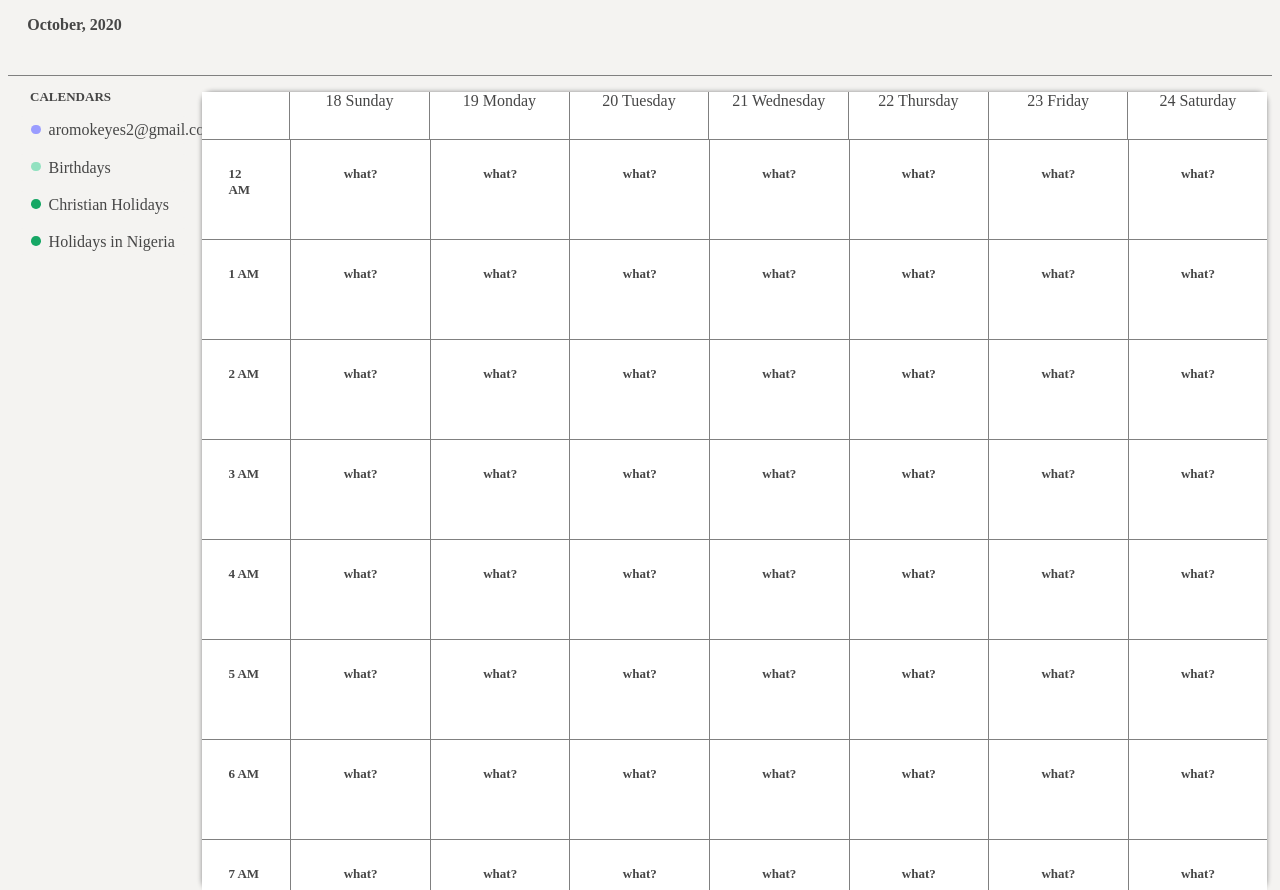
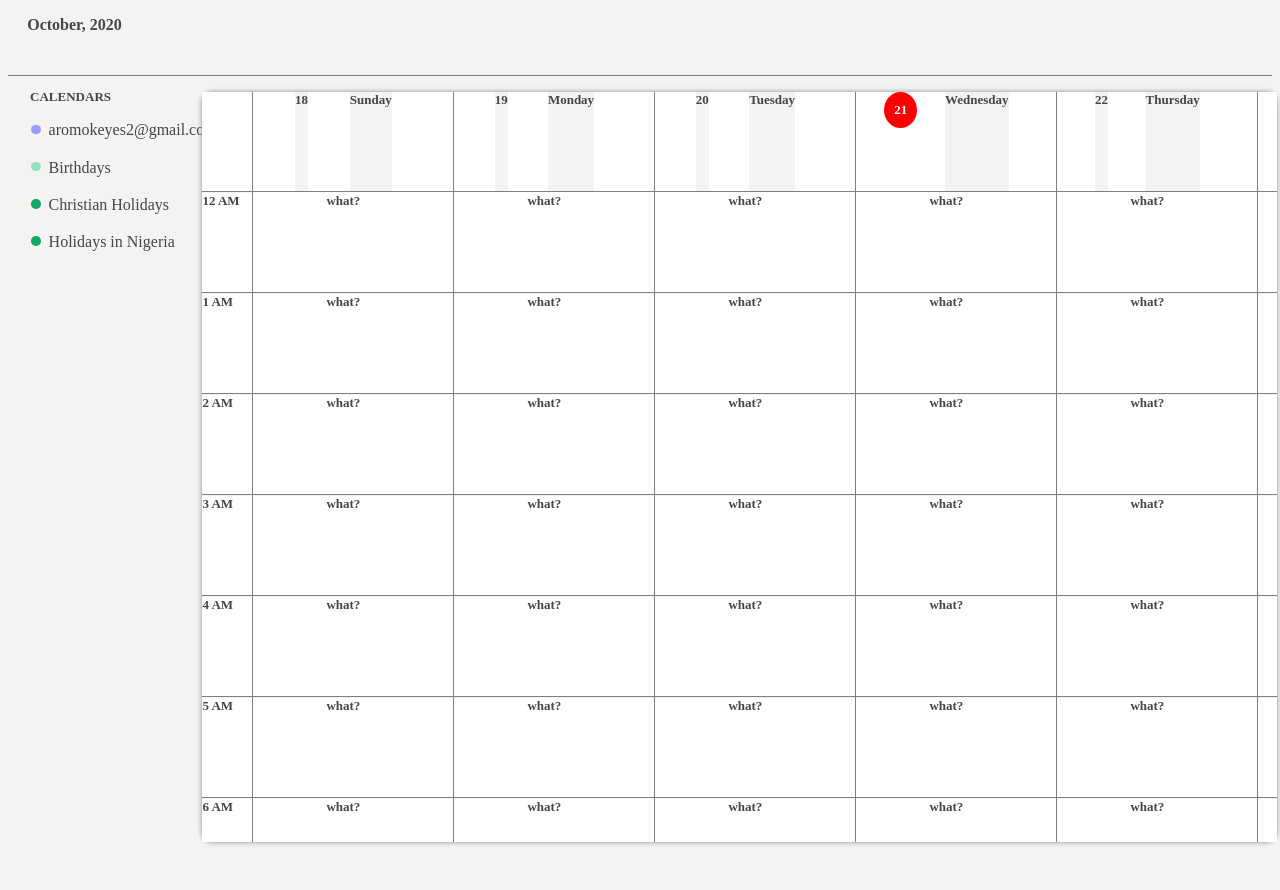
Before and after one commit to Seyi-Keye/calendar-challenge, a React app: page / in a window 1280 px wide. After the commit the page ends 867 px from the top, so only its background shows below. Built offline with nearby package versions, Linux system fonts and the light colour scheme.

Commit message:
feat: redesign calendar view and highlight active day

```diff
--- a/src/client/calendar.scss
+++ b/src/client/calendar.scss
@@ -117,17 +117,38 @@ hr {
   border-left: 1px solid grey;
   text-align: center;
   background-color: white;
-  // padding: 1em;
 }
 
 .timeslot {
   background-color: white;
-  padding: 2em;
+  padding-right: 20px;
   font-size: small;
   font-weight: 600;
-  &.events {
-    position: relative;
-    height: 100px;
-    border-bottom: 1px solid grey;
-  }
+  max-width: 200px;
+  min-width: 200px;
+  position: relative;
+  height: 100px;
+  border-bottom: 1px solid grey;
+  margin-bottom: 1px;
+  justify-content: space-evenly;
+  display: flex;
 }
+.time {
+  background-color: white;
+  font-size: small;
+  font-weight: 600;
+  max-width: 100px;
+  min-width: 50px;
+  position: relative;
+  height: 100px;
+  border-bottom: 1px solid grey;
+  margin-bottom: 1px;
+}
+
+.active {
+  height: min-content;
+  background-color: red;
+  color: white;
+  padding: 10px;
+  border-radius: 50%;
+}
--- a/src/client/components/Content.jsx
+++ b/src/client/components/Content.jsx
@@ -1,5 +1,6 @@
 import React from 'react';
 import {
+  getDateToday,
   getDay,
   getDifferenceInMinutes,
   getTheMinutes,
@@ -29,9 +30,11 @@ const Content = (props) => {
     );
 
   const timeConverter = () =>
-    range(0, 24, 1).map((x) => {
+    range(-1, 24, 1).map((x) => {
       let time = null;
-      if (x === 0) {
+      if (x == -1) {
+        time = '';
+      } else if (x === 0) {
         time = '12 AM';
       } else if (x < 12) {
         time = `${x} AM`;
@@ -39,14 +42,14 @@ const Content = (props) => {
         time = `${x - 12} PM`;
       }
       return (
-        <div className="timeslot events" key={x}>
+        <div className="time" key={x}>
           {time}
         </div>
       );
     });
 
   const getHeightOfEvent = (startTime, endTime) => {
-    const height = getDifferenceInMinutes(startTime, endTime);
+    const height = getDifferenceInMinutes(endTime, startTime);
     return (height / 60) * 100;
   };
 
@@ -63,35 +66,44 @@ const Content = (props) => {
       });
 
       if (currentDayEvents.length) {
-        return currentDayEvents.map((event, i) => {
-          let { summary, start, end } = event;
+        return (
+          <div className="timeslot" key={hour}>
+            {currentDayEvents.map((event, i) => {
+              let { summary, start, end, backgroundColor } = event;
               let startDate = start.dateTime;
               // || start.date;
               const endDate = end.dateTime;
               // || end.date ;
               let eventHeight = getHeightOfEvent(startDate, endDate);
               let startPosition = (getTheMinutes(startDate) / 60) * 100;
+              let width = (1 / currentDayEvents.length) * 90;
+              let display = width !== 100 ? 'inline' : 'block';
               return (
-            <div className="timeslot events" key={i}>
                 <div
+                  key={i}
                   style={{
-                  height: eventHeight + 'px',
+                    height: eventHeight,
+                    display,
                     position: 'absolute',
-                  width: '100%',
+                    width: width + '%',
                     top: startPosition,
-                  backgroundColor: 'blue',
+                    left: i * width + '%',
+                    backgroundColor: backgroundColor,
                     color: 'white',
+                    zIndex: 99,
+                    borderRadius: '5px',
                   }}
                 >
                   {summary + ' time=='}
                 </div>
+              );
+            })}
           </div>
         );
-        });
       }
 
       return (
-        <div className="timeslot events" key={hour}>
+        <div className="timeslot" key={hour}>
           {' '}
           what?
         </div>
@@ -99,23 +111,25 @@ const Content = (props) => {
     });
   };
 
+  const currentDate = (i) => {
+    if (getDay(getWeek[i]) === getDateToday()) {
+      return <div className="active">{getDay(getWeek[i])}</div>;
+    }
+    return <div>{getDay(getWeek[i])}</div>;
+  };
+
   return (
     <div className="calendar">
-      <div className="weekdays with-text">
-        {getWeek.map((weekday, i) => {
-          return (
-            <div className="weekday" key={weekday}>
-              {getDay(weekday)} {weekdays[i]}
-            </div>
-          );
-        })}
-      </div>
       <div className="layout">
         <div>{timeConverter()}</div>
         <div className="weekdays">
           {weekdays.map((weekday, i) => {
             return (
               <div className="weekday" key={weekday}>
+                <div className="timeslot" key={weekday}>
+                  {currentDate(i)}
+                  <div> {weekday}</div>
+                </div>
                 <div>{eventConverter(selectedEvents, getWeek[i])}</div>
               </div>
             );
--- a/src/client/date.js
+++ b/src/client/date.js
@@ -1,4 +1,4 @@
-import { differenceInMinutes, eachDayOfInterval, endOfWeek, getHours, getMinutes, startOfWeek } from 'date-fns'
+import { differenceInMinutes, eachDayOfInterval, endOfWeek, getDate, getHours, getMinutes, startOfWeek } from 'date-fns'
 
 export const getWeekDates = () => {
   let startOf = startOfWeek(new Date());
@@ -14,6 +14,7 @@ export const getThisYear = (date) => date.getUTCFullYear();
 export const getTheHour = (date) => getHours(new Date(date));
 export const getDifferenceInMinutes = (startTime, endTime) => differenceInMinutes(new Date(startTime), new Date(endTime));
 export const getTheMinutes = (date) => getMinutes(new Date(date));
+export const getDateToday = () => getDate(new Date());
 
 export const isSameDay = (day1, day2) => getDay(new Date(day1)) === getDay(new Date(day2));
 export const isSameHour = (hour1, hour2) => getTheHour(hour1) === hour2;
--- a/src/client/mock.json
+++ b/src/client/mock.json
@@ -10,18 +10,94 @@
       "etag": "3206432205168000",
       "id": "17jahk74u2r79ih35in4nv81ft",
       "visibility": "public",
-      "category": "aromokeyes2@gmail.com"
-    }, {
-      "description": "Managing conflict",
-      "summary": "Soro",
+      "category": "aromokeyes2@gmail.com",
+      "backgroundColor": "#9a9cff"
+    },
+    {
+      "description": "A conversation",
+      "summary": "achievement",
       "status": "confirmed",
       "start": {"dateTime": "2020-10-21T16:30:00+01:00", "date": "2020-10-29"},
       "end": {"dateTime": "2020-10-21T17:30:00+01:00", "date": "2020-10-29"},
       "etag": "3206432205168000",
       "id": "17jahk74u2r79ih35in4nv81ft",
       "visibility": "public",
-      "category": "aromokeyes2@gmail.com"
-    }]
+      "category": "aromokeyes2@gmail.com",
+      "backgroundColor": "#16a765"
+    },
+    {
+      "description": "A conversation",
+      "summary": "stupid",
+      "status": "confirmed",
+      "start": {"dateTime": "2020-10-21T16:30:00+01:00", "date": "2020-10-29"},
+      "end": {"dateTime": "2020-10-21T17:30:00+01:00", "date": "2020-10-29"},
+      "etag": "3206432205168000",
+      "id": "17jahk74u2r79ih35in4nv81ft",
+      "visibility": "public",
+      "category": "aromokeyes2@gmail.com",
+      "backgroundColor": "#92e1c0"
+    },
+    {
+      "description": "A conversation",
+      "summary": "Soro soke gen",
+      "status": "confirmed",
+      "start": {"dateTime": "2020-10-18T16:30:00+01:00", "date": "2020-10-29"},
+      "end": {"dateTime": "2020-10-18T17:30:00+01:00", "date": "2020-10-29"},
+      "etag": "3206432205168000",
+      "id": "17jahk74u2r79ih35in4nv81ft",
+      "visibility": "public",
+      "category": "aromokeyes2@gmail.com",
+      "backgroundColor": "#16a765"
+    },
+    {
+      "description": "A conversation",
+      "summary": "Soro soke gen",
+      "status": "confirmed",
+      "start": {"dateTime": "2020-10-21T17:30:00+01:00", "date": "2020-10-29"},
+      "end": {"dateTime": "2020-10-21T19:30:00+01:00", "date": "2020-10-29"},
+      "etag": "3206432205168000",
+      "id": "17jahk74u2r79ih35in4nv81ft",
+      "visibility": "public",
+      "category": "aromokeyes2@gmail.com",
+      "backgroundColor": "#16a765"
+    },
+    {
+      "description": "Exactly",
+      "summary": "Exactly",
+      "status": "confirmed",
+      "start": {"dateTime": "2020-10-22T22:00:00+01:00", "date": "2020-10-29"},
+      "end": {"dateTime": "2020-10-22T23:00:00+01:00", "date": "2020-10-29"},
+      "etag": "3206432205168000",
+      "id": "17jahk74u2r79ih35in4nv81ft",
+      "visibility": "public",
+      "category": "aromokeyes2@gmail.com",
+      "backgroundColor": "#92e1c0"
+    },
+    {
+      "description": "What",
+      "summary": "Guess",
+      "status": "confirmed",
+      "start": {"dateTime": "2020-10-21T17:00:00+01:00", "date": "2020-10-29"},
+      "end": {"dateTime": "2020-10-21T18:00:00+01:00", "date": "2020-10-29"},
+      "etag": "3206432205168000",
+      "id": "17jahk74u2r79ih35in4nv81ft",
+      "visibility": "public",
+      "category": "aromokeyes2@gmail.com",
+      "backgroundColor": "#92e1c0"
+    },
+    {
+      "description": "What",
+      "summary": "Guess",
+      "status": "confirmed",
+      "start": {"dateTime": "2020-10-21T23:00:00+01:00", "date": "2020-10-29"},
+      "end": {"dateTime": "2020-10-21T24:00:00+01:00", "date": "2020-10-29"},
+      "etag": "3206432205168000",
+      "id": "17jahk74u2r79ih35in4nv81ft",
+      "visibility": "public",
+      "category": "aromokeyes2@gmail.com",
+      "backgroundColor": "#92e1c0"
+    }
+  ]
   },
   "calendars": {
     "etag": "p338flpdirn1uo0g",
```
Lines whose indentation alone changed are shown as unchanged.
